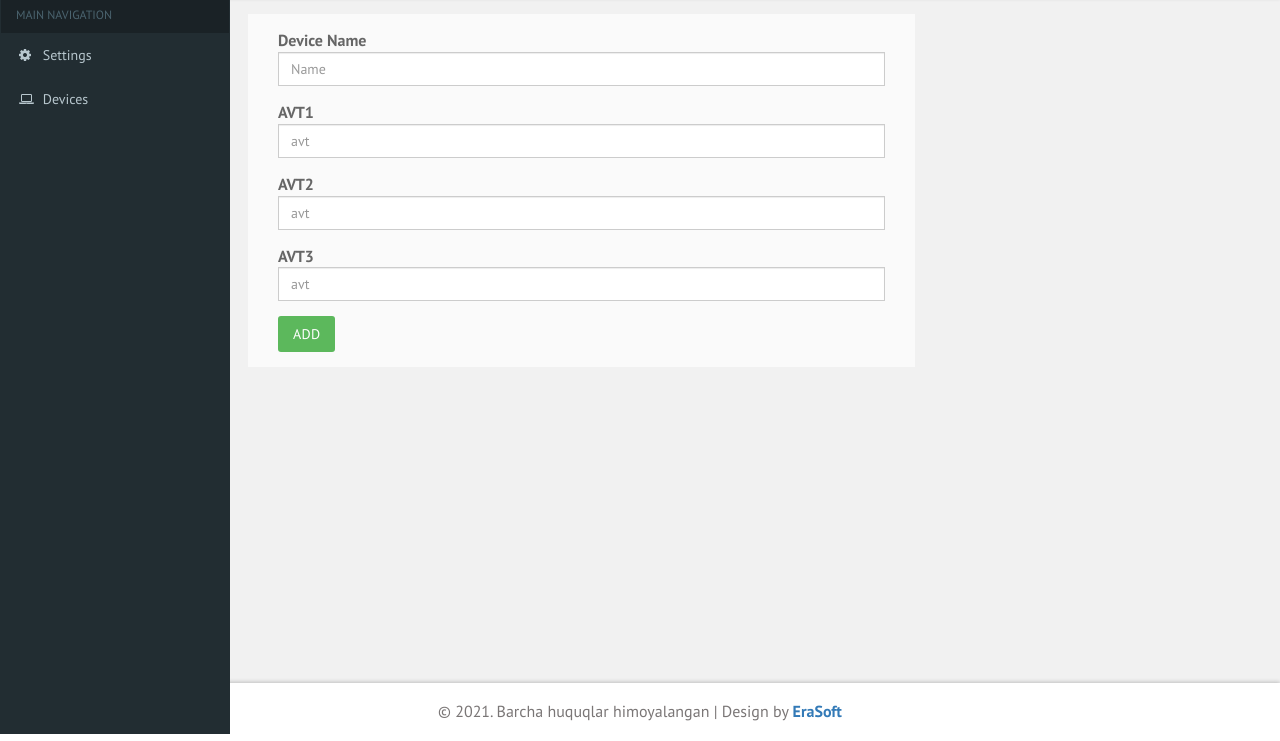
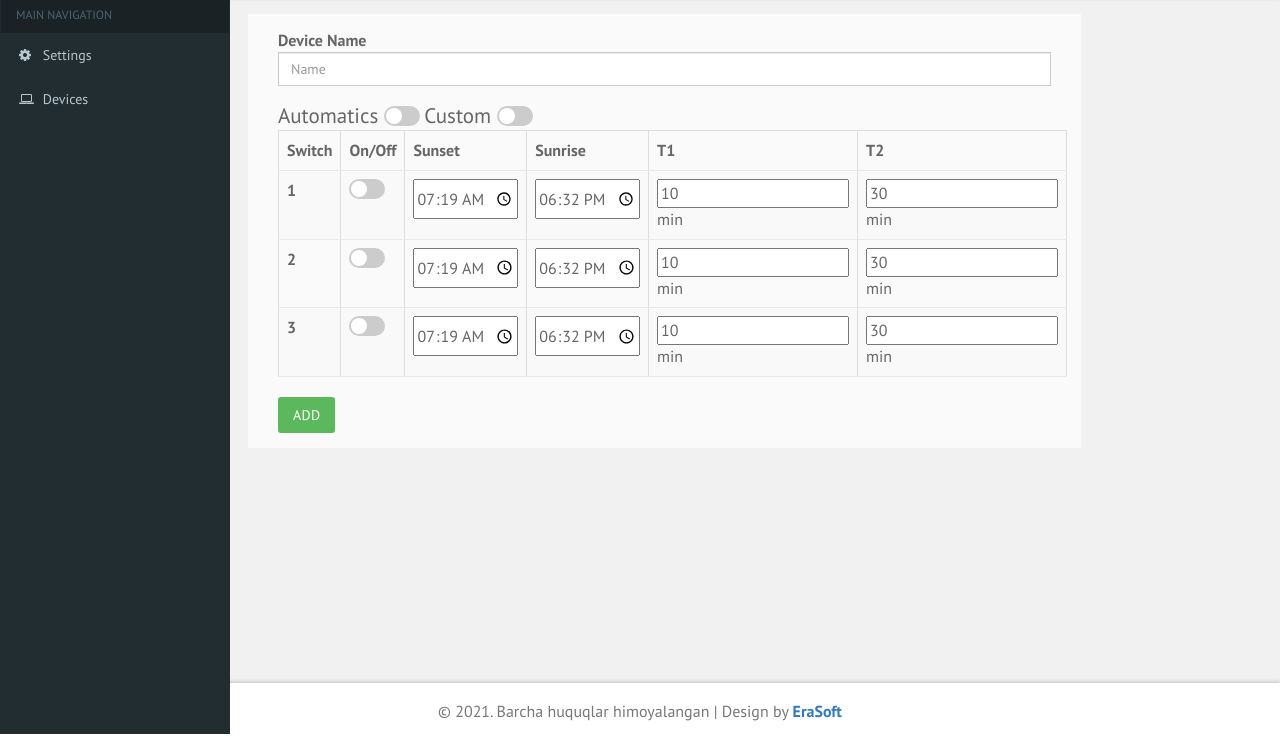
Before and after one commit to mr-bobur/lightingNode, a website: page web/add.html in a window 1280 px wide. Shown: the part 66-807 px from the top of the page. Drawn offline with Linux system fonts and the light colour scheme.

Commit message:
11 issue done

```diff
--- a/web/add.html
+++ b/web/add.html
@@ -252,26 +252,79 @@ SmartPhone Compatible web template, free WebDesigns for Nokia, Samsung, LG, Sony
       <!-- //header-ends -->
       <!-- main content start-->
       <div id="page-wrapper">
-        <div class="row col-md-8 form-wrapper bg-light">
+        <div class="row col-md-10 form-wrapper bg-light">
           <form class="p-15">
             <div class="form-group">
               <label for="device">Device Name</label>
               <input type="text" class="form-control" placeholder="Name" id="device">
             </div>
-            <div class="form-group">
-              <label for="avt1">AVT1</label>
-              <input type="text" class="form-control" placeholder="avt" id="avt1">
-            </div>
-            <div class="form-group">
-              <label for="avt2">AVT2</label>
-              <input type="text" class="form-control" placeholder="avt" id="avt2">
-            </div>
-            <div class="form-group">
-              <label for="avt3">AVT3</label>
-              <input type="text" class="form-control" placeholder="avt" id="avt3">
-            </div>
-            <div class="form-group">
-            </div>
+            <span class="lead">
+          Automatics
+        </span>
+            <label class="switch">
+              <input type="checkbox">
+              <span class="slider round"></span>
+            </label>
+            <span class="lead">
+          Custom
+        </span>
+            <label class="switch">
+              <input type="checkbox">
+              <span class="slider round"></span>
+            </label>
+            <table class="table table-striped table-hover table-responsive table-bordered">
+              <thead>
+              <tr>
+                <th scope="col">Switch</th>
+                <th scope="col">On/Off</th>
+                <th scope="col">sunset</th>
+                <th scope="col">sunrise</th>
+                <th scope="col">t1</th>
+                <th scope="col">t2</th>
+              </tr>
+              </thead>
+              <tbody>
+              <tr>
+                <th scope="row">1</th>
+                <td>
+                  <label class="switch">
+                    <input type="checkbox">
+                    <span class="slider round"></span>
+                  </label>
+                </td>
+                <td><input type="time" value="07:19"></td>
+                <td><input type="time" value="18:32"></td>
+                <td><input type="number" value="10"> min</td>
+                <td><input type="number" value="30"> min</td>
+              </tr>
+              <tr>
+                <th scope="row">2</th>
+                <td>
+                  <label class="switch">
+                    <input type="checkbox">
+                    <span class="slider round"></span>
+                  </label>
+                </td>
+                <td><input type="time" value="07:19"></td>
+                <td><input type="time" value="18:32"></td>
+                <td><input type="number" value="10"> min</td>
+                <td><input type="number" value="30"> min</td>
+              </tr>
+              <tr>
+                <th scope="row">3</th>
+                <td>
+                  <label class="switch">
+                    <input type="checkbox">
+                    <span class="slider round"></span>
+                  </label>
+                </td>
+                <td><input type="time" value="07:19"></td>
+                <td><input type="time" value="18:32"></td>
+                <td><input type="number" value="10"> min</td>
+                <td><input type="number" value="30"> min</td>
+              </tr>
+              </tbody>
+            </table>
             <button type="submit" class="btn btn-success">ADD</button>
           </form>
         </div>
```
